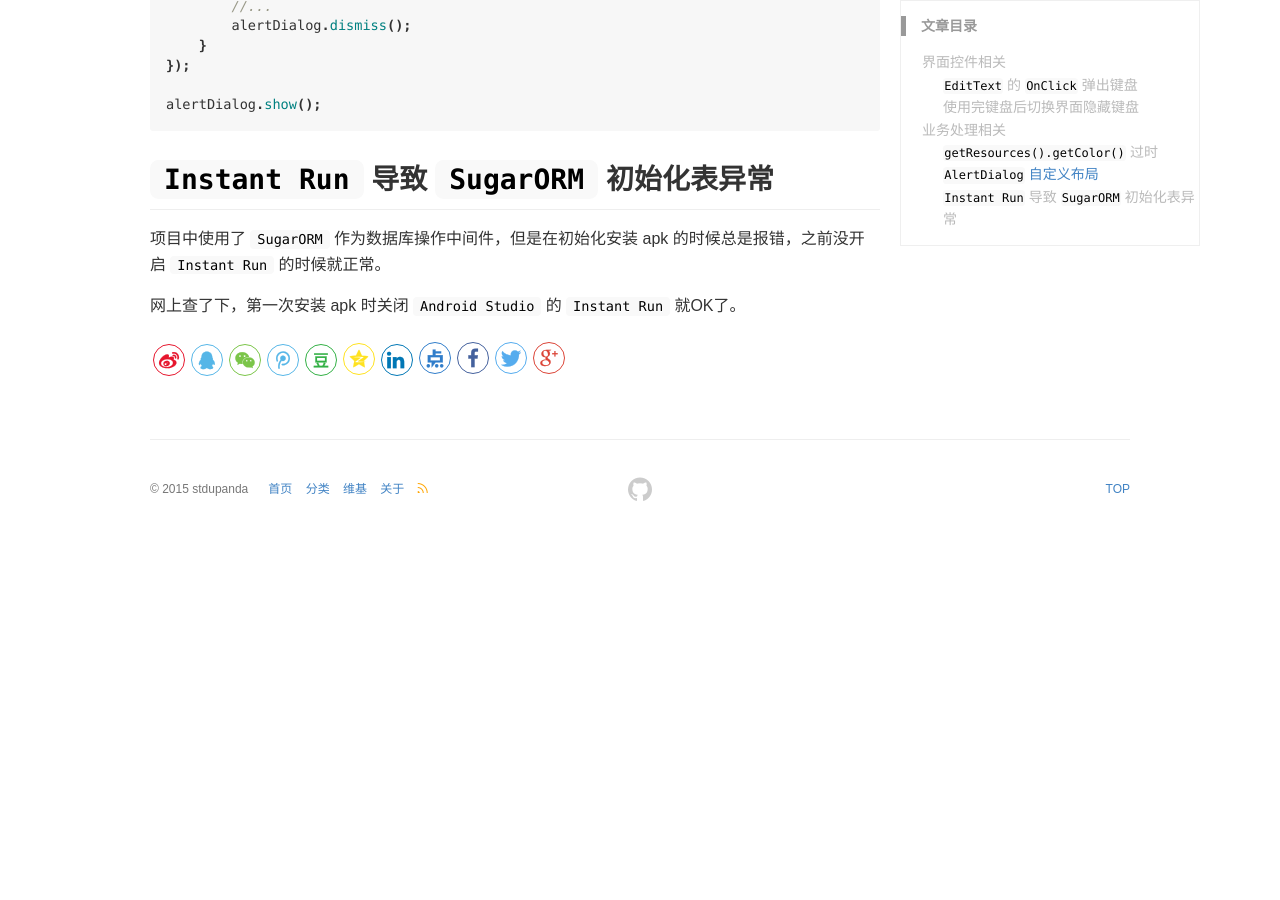
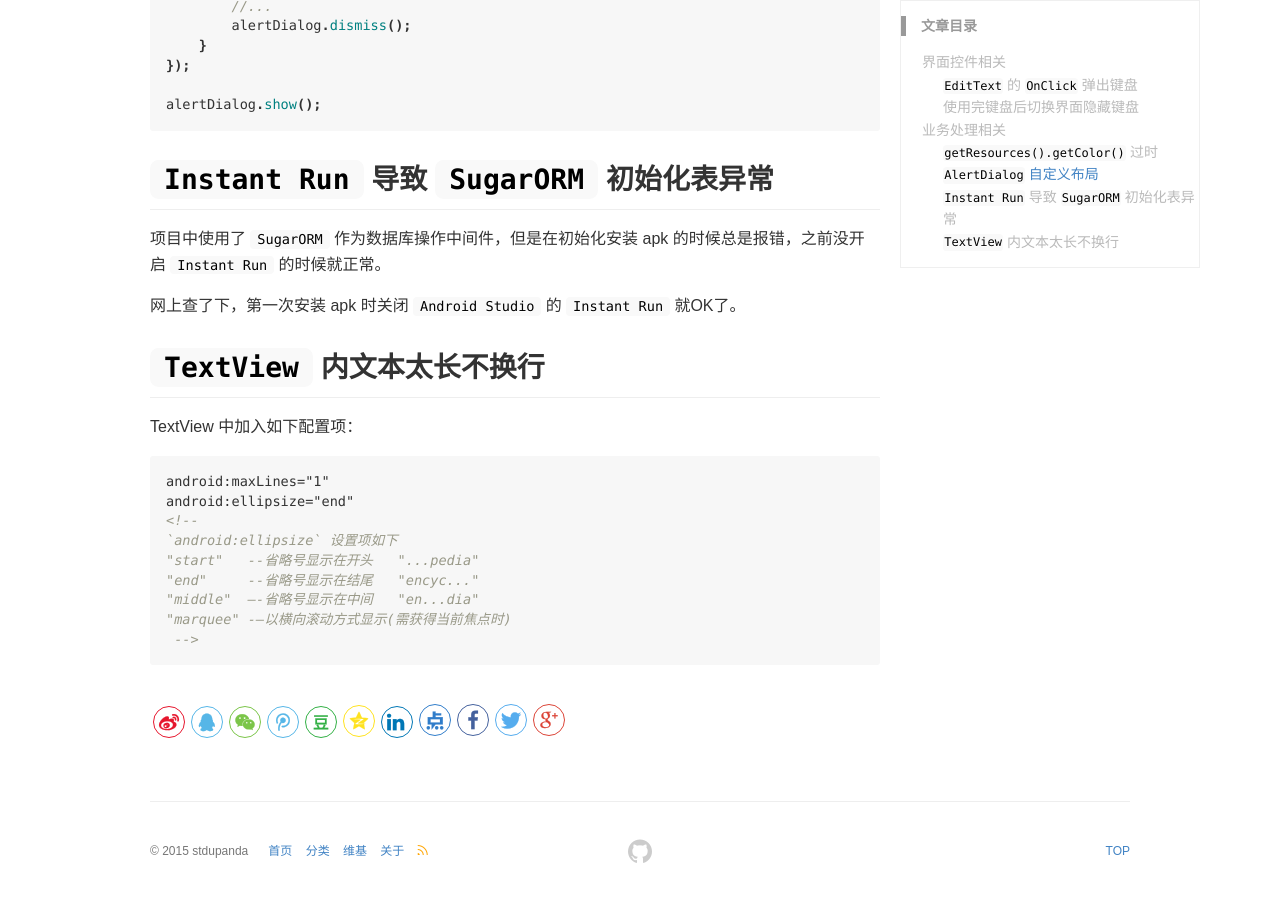
Before and after one commit to stdupanda/stdupanda.github.io, a Jekyll site: the page built from _posts/android/2016-11-17-common-question-answers.md, in a window 1280 px wide and 900 px high, scrolled down 1571 px. Built offline with Jekyll 4.4.1, drawn with Linux system fonts in a browser that asks for light colours; nearby versions of some CDN libraries; comment, search, counter and statistics services are not loaded; before the commit the page ends 2109 px from its top, so only the background shows below that.

Commit message:
2017-4-5 11:11:20

````diff
--- a/_posts/android/2016-11-17-common-question-answers.md
+++ b/_posts/android/2016-11-17-common-question-answers.md
@@ -74,3 +74,19 @@ alertDialog.show();
 项目中使用了 `SugarORM` 作为数据库操作中间件，但是在初始化安装 apk 的时候总是报错，之前没开启 `Instant Run` 的时候就正常。
 
 网上查了下，第一次安装 apk 时关闭 `Android Studio` 的 `Instant Run` 就OK了。
+
+## `TextView` 内文本太长不换行
+
+TextView 中加入如下配置项：
+
+```xml
+android:maxLines="1"
+android:ellipsize="end"
+<!--
+`android:ellipsize` 设置项如下
+"start"   --省略号显示在开头   "...pedia"
+"end"     --省略号显示在结尾   "encyc..."
+"middle"  —-省略号显示在中间   "en...dia"
+"marquee" -–以横向滚动方式显示(需获得当前焦点时)
+ -->
+```
````
Also changed, not shown: _posts/java/2017-03-27-db_pagination.md (+8 -11 lines), _posts/java/2017-03-29-design_paterns.md (added, +28 -0 lines).
